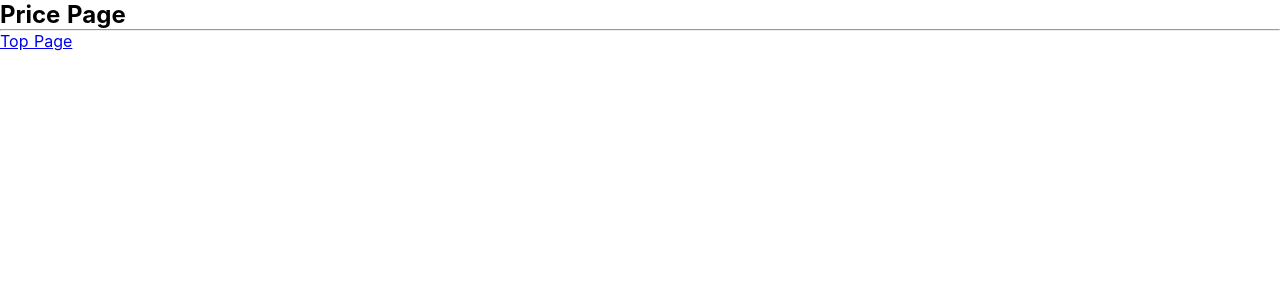
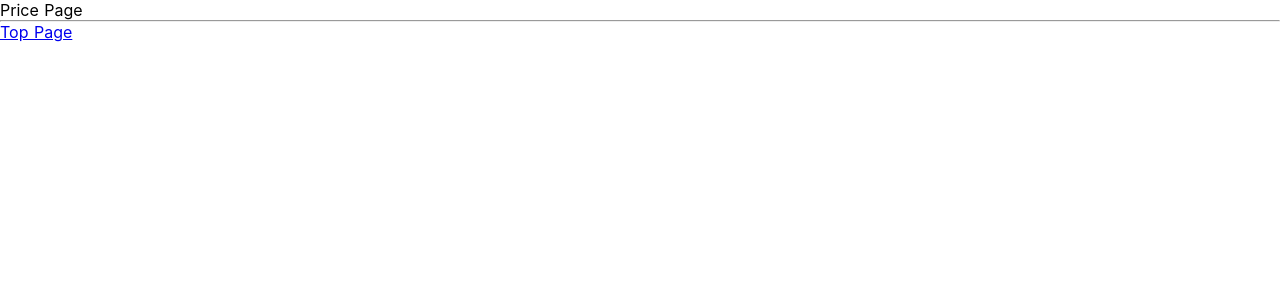
Before and after one commit to missyu3/study_nuxt, a Nuxt app: page /price in a window 1280 px wide. Shown: the top 300 px of the page. Built offline with nearby package versions, Linux system fonts and the light colour scheme.

Commit message:
Fix 表示さいず

```diff
--- a/pages/price.vue
+++ b/pages/price.vue
@@ -1,6 +1,6 @@
 <template>
   <section class="container">
-    <h1>Price Page</h1>
+    <p>Price Page</p>
     <hr />
     <router-link to="/">Top Page</router-link>
   </section>
```
